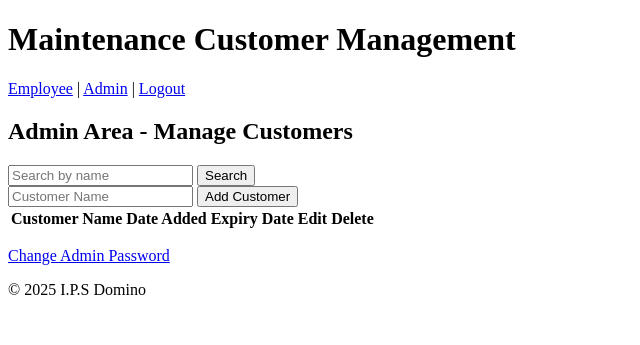
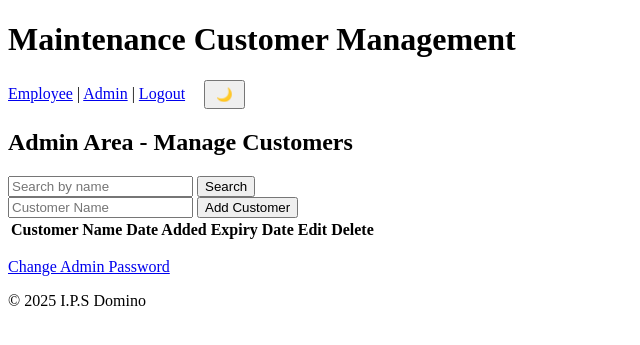
Before and after one commit to iqfadi0/IPS-DOMINO, a Flask app: page /admin in a window 1280 px wide. Shown: the top 345 px of the page, without its empty margins (0-640 px from the left). Run offline with Flask 3, Linux system fonts and the light colour scheme; the visitor is signed in with stand-in values (Sample User, id 1); data comes from the database, SQL or seed files in the repository; data that the repository does not hold is empty.

Commit message:
Update base.html

```diff
--- a/templates/base.html
+++ b/templates/base.html
@@ -15,6 +15,10 @@
                 | <a href="{{ url_for('admin_area') }}">Admin</a>
                 | <a href="{{ url_for('admin_logout') }}">Logout</a>
             {% endif %}
+            <!-- زر التبديل للوضع الداكن -->
+            <button id="toggleThemeBtn" title="Toggle Dark/Light Mode" style="margin-left: 15px; padding: 5px 10px; cursor: pointer;">
+                🌙
+            </button>
         </nav>
     </header>
     <main>
@@ -32,5 +36,27 @@
     <footer>
         <p>© 2025 I.P.S Domino</p>
     </footer>
+
+    <script>
+      const toggleBtn = document.getElementById('toggleThemeBtn');
+      const body = document.body;
+
+      // استعادة الوضع من localStorage
+      if(localStorage.getItem('theme') === 'dark'){
+        body.classList.add('dark-mode');
+        toggleBtn.textContent = '☀️';
+      }
+
+      toggleBtn.addEventListener('click', () => {
+        body.classList.toggle('dark-mode');
+        if(body.classList.contains('dark-mode')){
+          toggleBtn.textContent = '☀️';
+          localStorage.setItem('theme', 'dark');
+        } else {
+          toggleBtn.textContent = '🌙';
+          localStorage.setItem('theme', 'light');
+        }
+      });
+    </script>
 </body>
 </html>
```
